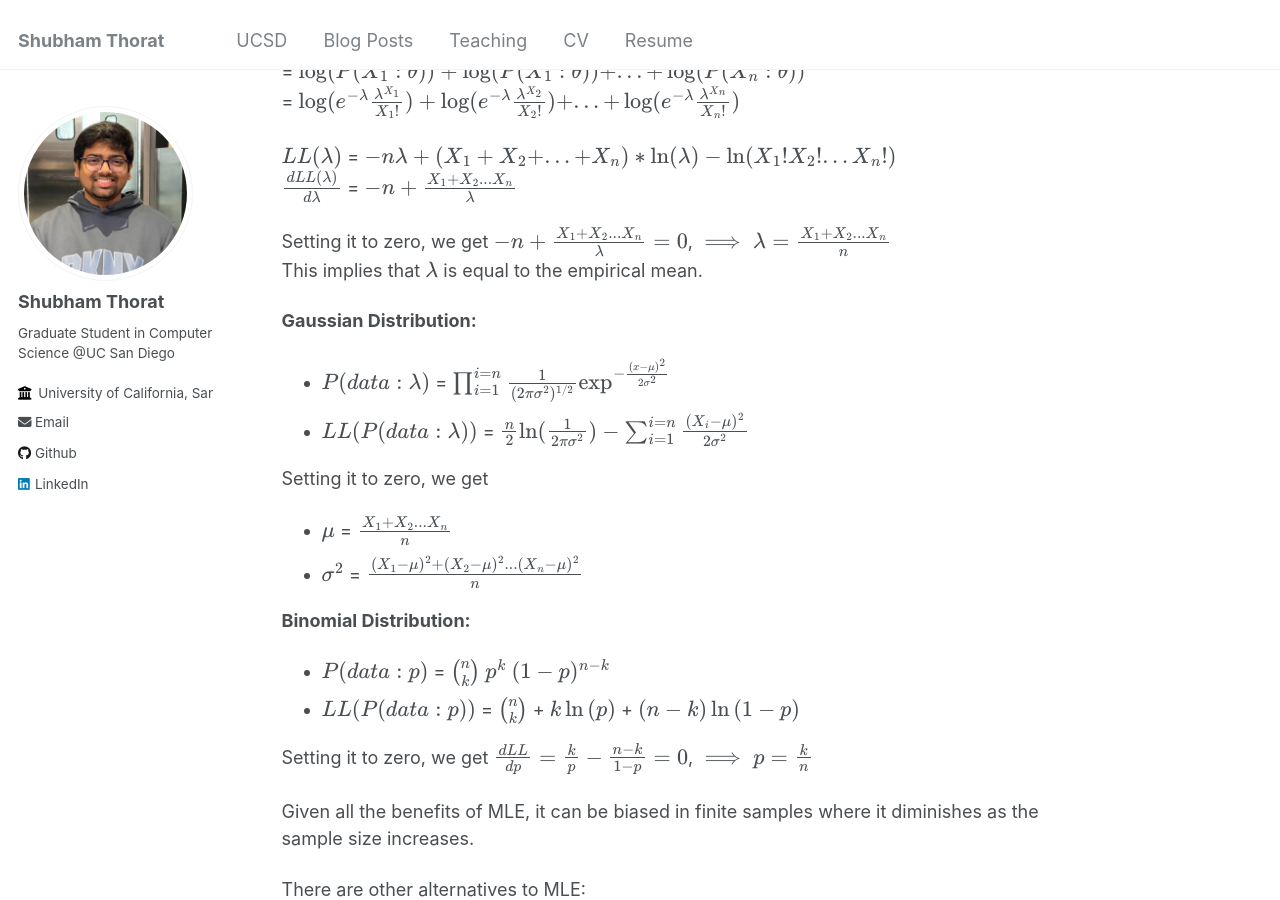
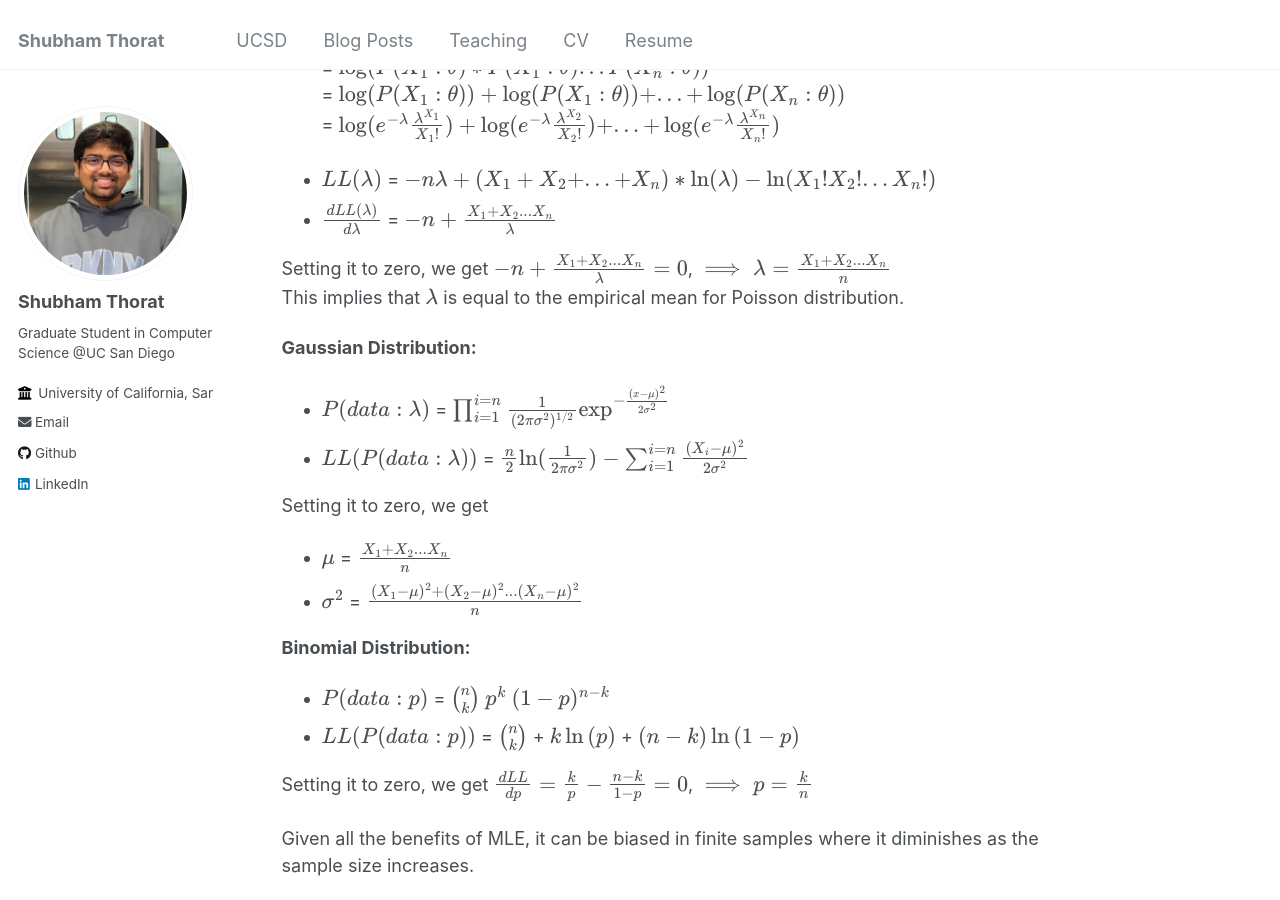
Before and after one commit to shubham4104/shubham4104.github.io, a Jekyll site: the page built from _posts/2024-04-25-Fitting_probability_distribution_using_MLE.md, in a window 1280 px wide and 900 px high, scrolled down 1741 px. Built offline with Jekyll 4.4.1, drawn with Linux system fonts in a browser that asks for light colours.

Commit message:
Update 2024-04-25-Fitting_probability_distribution_using_MLE.md

```diff
--- a/_posts/2024-04-25-Fitting_probability_distribution_using_MLE.md
+++ b/_posts/2024-04-25-Fitting_probability_distribution_using_MLE.md
@@ -48,17 +48,17 @@ The goal of MLE is to find this $\theta$. To find these parameters, we write the
 **Applying MLE to Different Distributions:**
 
 **Poisson Distribution:**
-$$LL(\lambda)$$ = $$\log(P(data : \lambda))$$
+- $$LL(\lambda)$$ = $$\log(P(data : \lambda))$$
 = $$\log(P(X_1, X_2, ..., X_n : \lambda))$$
 = $$\log(P(X_1 : \theta) * P(X_1 : \theta)...P(X_n : \theta))$$
 = $$\log(P(X_1 : \theta)) + \log(P(X_1 : \theta)) + ... + \log(P(X_n : \theta))$$
 = $$\log(e^{-\lambda} \frac{\lambda^{X_1}}{X_1!}) + \log(e^{-\lambda} \frac{\lambda^{X_2}}{X_2!}) +...+ \log(e^{-\lambda} \frac{\lambda^{X_n}}{X_n!})$$
 
-$$LL(\lambda)$$ = $$-n\lambda + (X_1 + X_2 +...+ X_n)*\ln(\lambda) - \ln(X_1! X_2!...X_n!)$$
-$$\frac{dLL(\lambda)}{d\lambda}$$ = $$-n + \frac{X_1+X_2...X_n}{\lambda}$$
+- $$LL(\lambda)$$ = $$-n\lambda + (X_1 + X_2 +...+ X_n)*\ln(\lambda) - \ln(X_1! X_2!...X_n!)$$
+- $$\frac{dLL(\lambda)}{d\lambda}$$ = $$-n + \frac{X_1+X_2...X_n}{\lambda}$$
 
 Setting it to zero, we get $$-n + \frac{X_1+X_2...X_n}{\lambda} = 0 $$, $$\implies \lambda = \frac{X_1+X_2...X_n}{n}$$
-This implies that $$\lambda$$ is equal to the empirical mean.
+This implies that $$\lambda$$ is equal to the empirical mean for Poisson distribution.
 
 **Gaussian Distribution:**
 - $$P(data: \lambda)$$ = $$\prod_{i=1}^{i=n} \frac{1}{(2 \pi \sigma^2)^{1/2}} \exp^{-\frac{(x-\mu)^2}{2 \sigma^2}}$$
```
